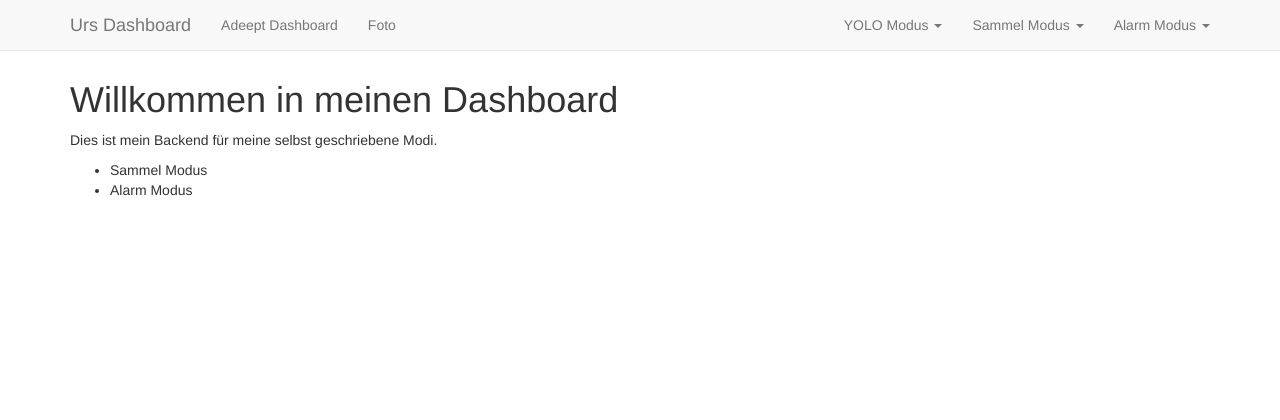
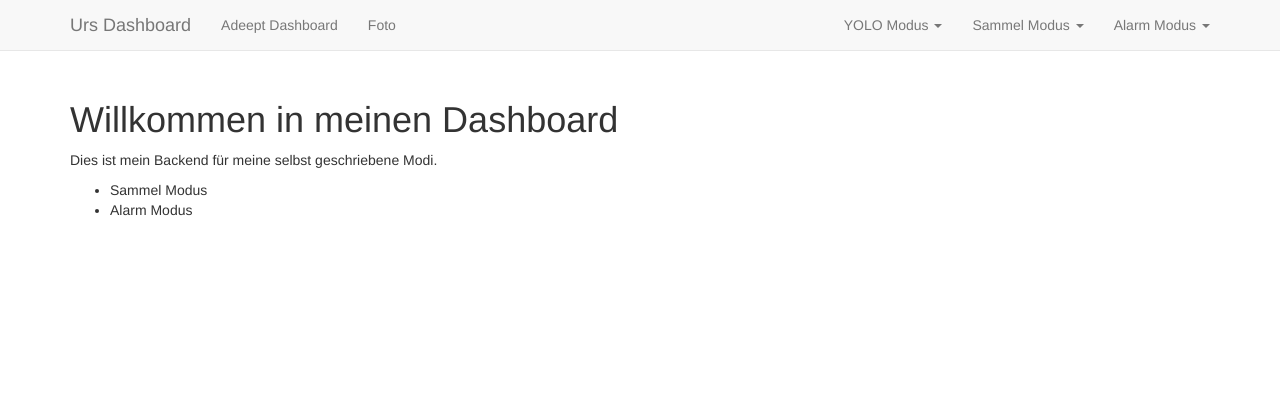
Before and after one commit to strolbor/Pi-Robiot-Workspace, a Flask app: page /dashboard in a window 1280 px wide. Shown: the top 420 px of the page. Run offline with Flask 2, Linux system fonts and the light colour scheme; parts of the project's set-up code (start-up, migrations or seed data) failed here and were passed over; some libraries are stand-ins or nearby versions.

Commit message:
Fix Website 2

```diff
--- a/server/templates/base.html
+++ b/server/templates/base.html
@@ -7,7 +7,7 @@
     {% endif %}
     <style>
       .containerUD {
-        padding-top: 60px
+        padding-top: 80px
       }
     </style>
 {% endblock %}
```
Also changed, not shown: server/functions.py (+11 -3 lines).
